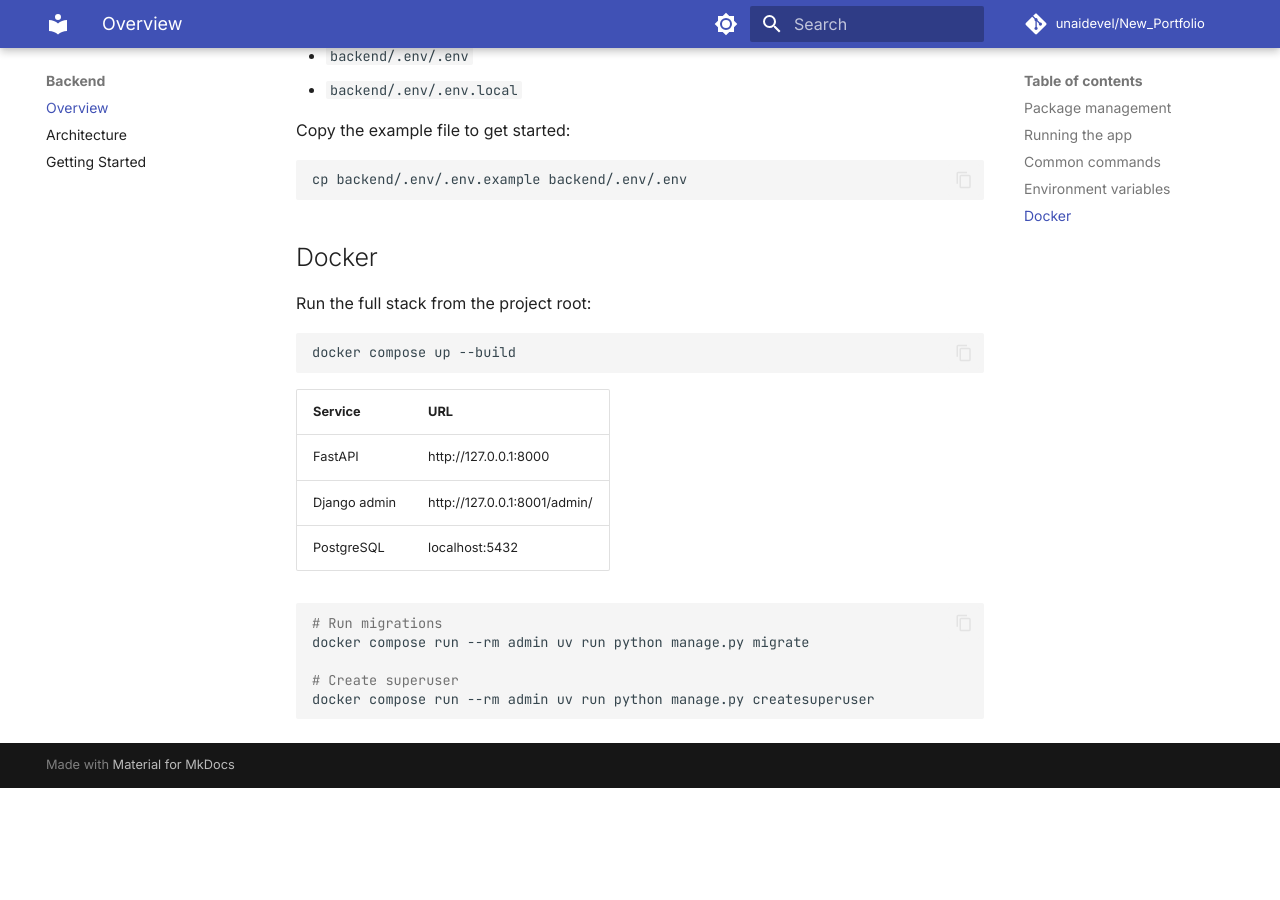
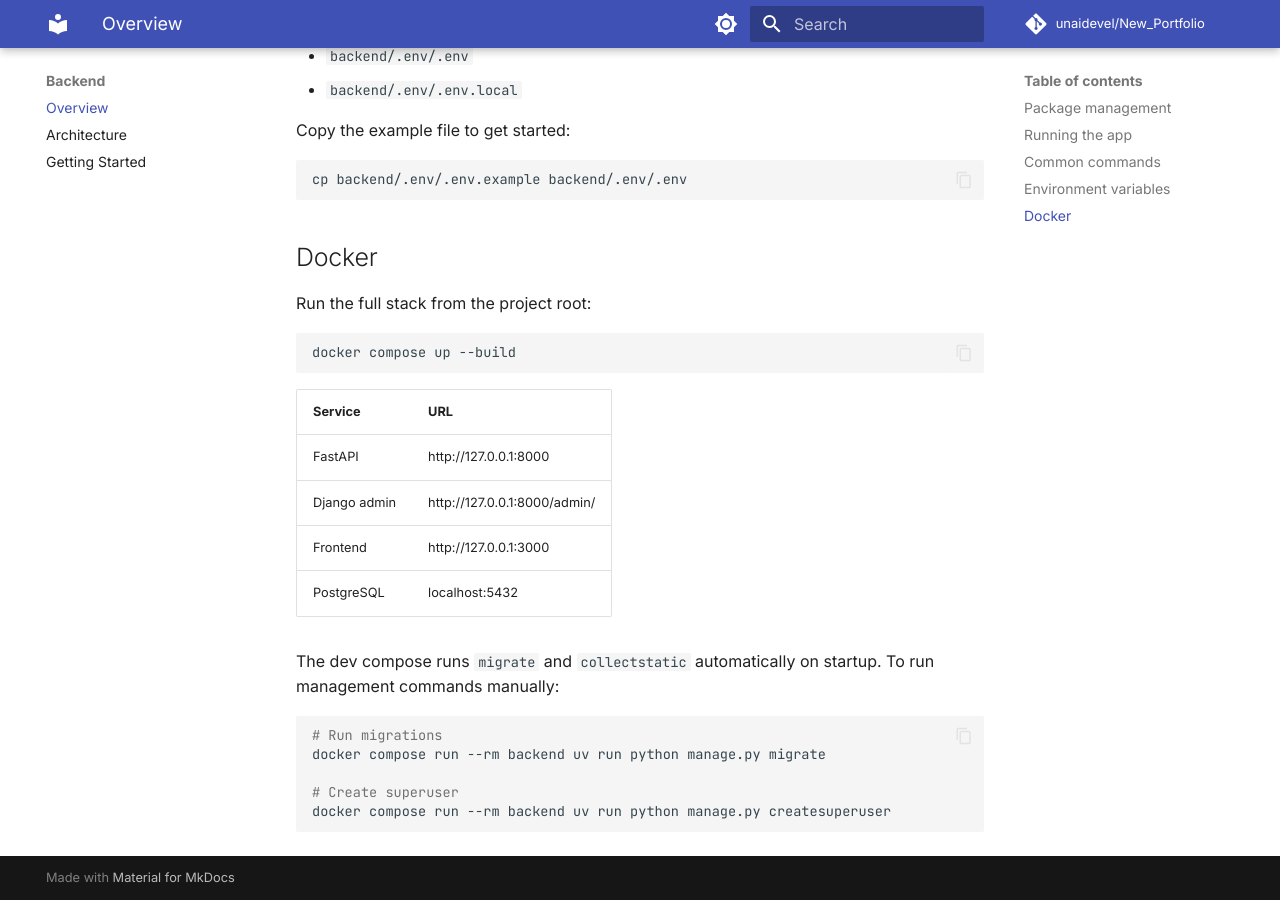
Before and after one commit to unaidevel/Timewise, an MkDocs documentation site: the page built from docs/backend/index.md, in a window 1280 px wide and 900 px high, scrolled down 1236 px. Built offline with MkDocs 1.6.1 and Material for MkDocs 9.7.7, drawn with Linux system fonts in a browser that asks for light colours; comment, search, counter and statistics services are not loaded; before the commit the page ends 2024 px from its top, so only the background shows below that.

Commit message:
docs: correct backend run command, admin port and migrate flow

````diff
--- a/docs/backend/index.md
+++ b/docs/backend/index.md
@@ -54,13 +54,16 @@ docker compose up --build
 | Service | URL |
 |---|---|
 | FastAPI | http://127.0.0.1:8000 |
-| Django admin | http://127.0.0.1:8001/admin/ |
+| Django admin | http://127.0.0.1:8000/admin/ |
+| Frontend | http://127.0.0.1:3000 |
 | PostgreSQL | localhost:5432 |
+
+The dev compose runs `migrate` and `collectstatic` automatically on startup. To run management commands manually:
 
 ```bash
 # Run migrations
-docker compose run --rm admin uv run python manage.py migrate
+docker compose run --rm backend uv run python manage.py migrate
 
 # Create superuser
-docker compose run --rm admin uv run python manage.py createsuperuser
+docker compose run --rm backend uv run python manage.py createsuperuser
 ```
````
Also changed, not shown: other parts of docs/backend/index.md (+1 -1 lines), backend/README.md (+7 -7 lines), docs/backend/getting-started.md (+1 -1 lines).
